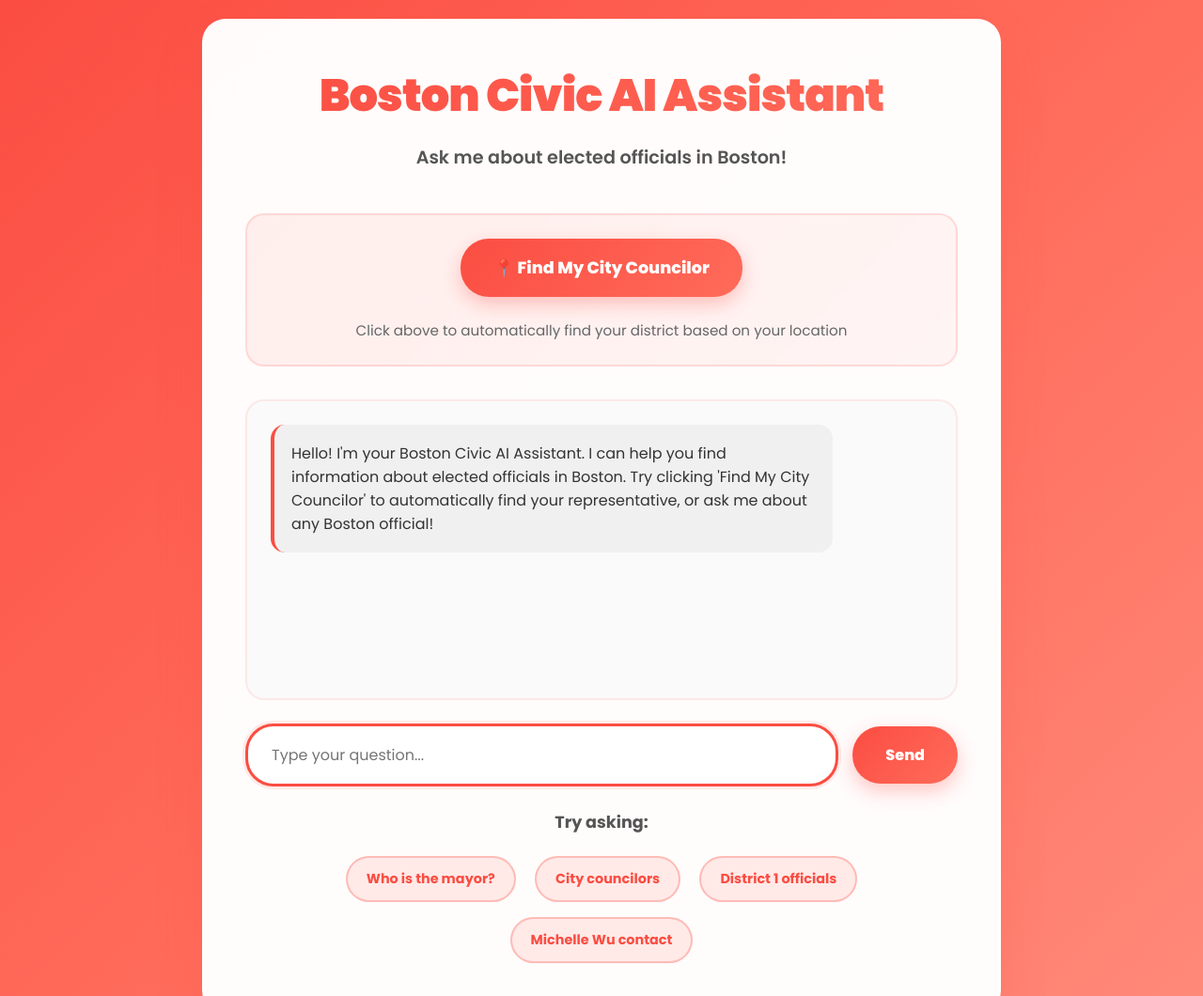
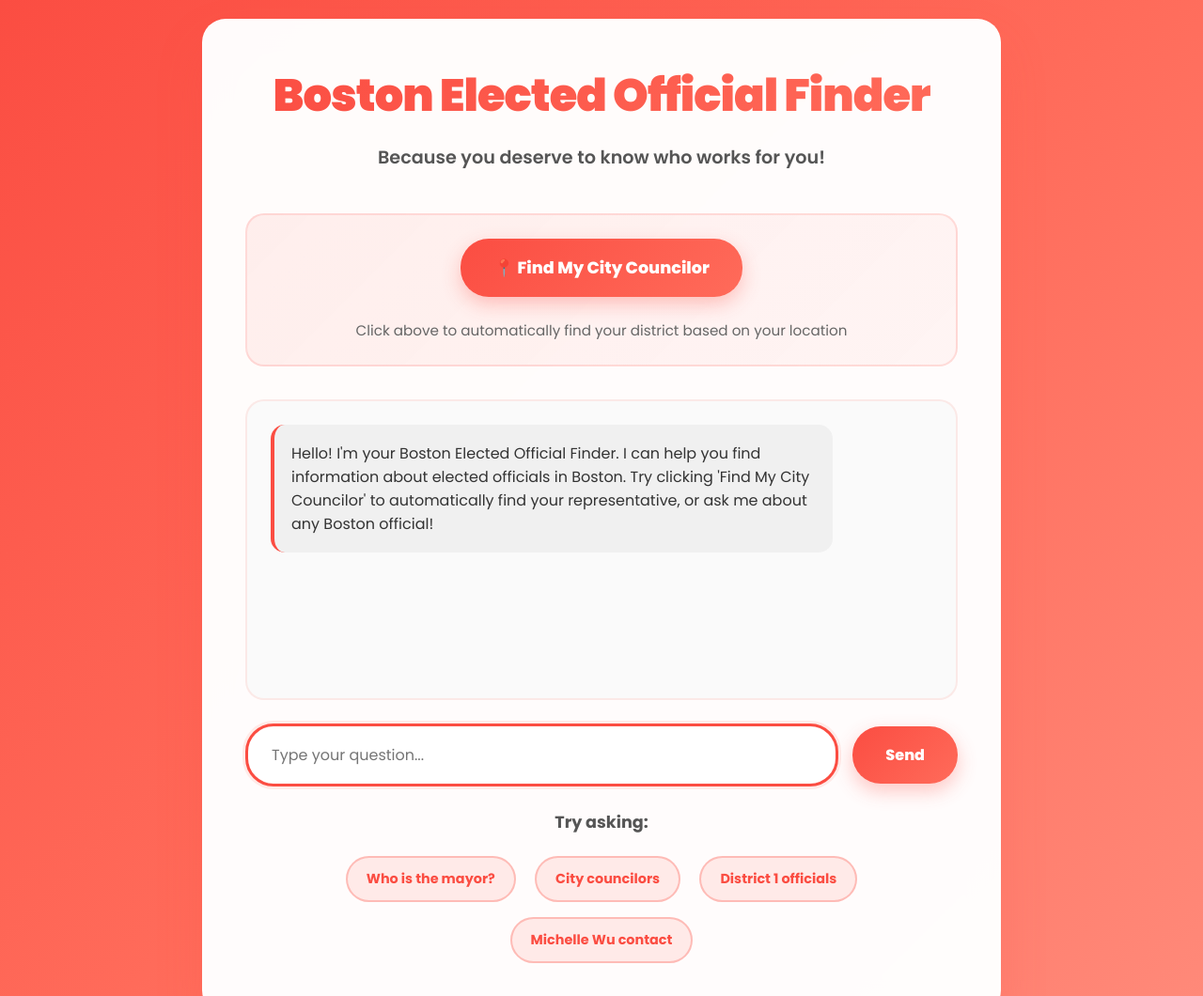
Before and after one commit to michellemccormack/boston-pol-scraper, a plain HTML site: page index.html in a window 1280 px wide. Shown: the top 1060 px of the page at 94% size. Drawn offline with Linux system fonts and the light colour scheme.

Commit message:
Update title and subtitle to Boston Elected Official Finder

```diff
--- a/index.html
+++ b/index.html
@@ -3,7 +3,7 @@
 <head>
     <meta charset="UTF-8">
     <meta name="viewport" content="width=device-width, initial-scale=1.0">
-    <title>Boston Civic AI Assistant</title>
+    <title>Boston Pol Finder</title>
     <link href="https://fonts.googleapis.com/css2?family=Poppins:wght@400;600;700;800;900&display=swap" rel="stylesheet">
     <style>
         * {
@@ -265,8 +265,8 @@
 <body>
     <div class="container">
         <div class="header">
-            <h1>Boston Civic AI Assistant</h1>
-            <p>Ask me about elected officials in Boston!</p>
+            <h1>Boston Elected Official Finder</h1>
+            <p>Because you deserve to know who works for you!</p>
         </div>
 
         <div class="location-section">
@@ -469,7 +469,7 @@
 
         // Add a welcome message
         setTimeout(() => {
-            addMessage("Hello! I'm your Boston Civic AI Assistant. I can help you find information about elected officials in Boston. Try clicking 'Find My City Councilor' to automatically find your representative, or ask me about any Boston official!");
+            addMessage("Hello! I'm your Boston Elected Official Finder. I can help you find information about elected officials in Boston. Try clicking 'Find My City Councilor' to automatically find your representative, or ask me about any Boston official!");
         }, 500);
     </script>
 </body>
```
